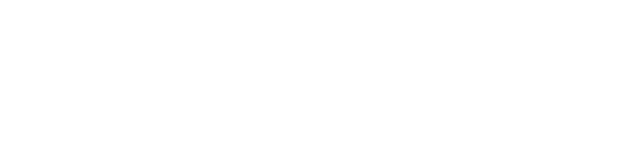
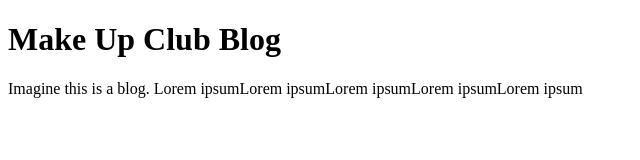
Before and after one commit to Guilherme-Vieiraa/git_test, a plain HTML site: page index.html in a window 1280 px wide. Shown: the whole page, without its empty margins (0-640 px from the left). Drawn offline with Linux system fonts and the light colour scheme.

Commit message:
Update index.html

```diff
--- a/index.html
+++ b/index.html
@@ -1,12 +1,15 @@
 <!DOCTYPE html>
 <html lang="en">
-<head>
+  <head>
     <meta charset="UTF-8">
     <meta http-equiv="X-UA-Compatible" content="IE=edge">
     <meta name="viewport" content="width=device-width, initial-scale=1.0">
     <title>Make Up Club</title>
-</head>
-<body>
+  </head>
+  <body>
+        <h1>Make Up Club Blog</h1>
+        <p> Imagine this is a blog. Lorem ipsumLorem ipsumLorem ipsumLorem ipsumLorem ipsum</p>
 
-</body>
+  </body>
 </html>
+<!-- Comment -->
```
